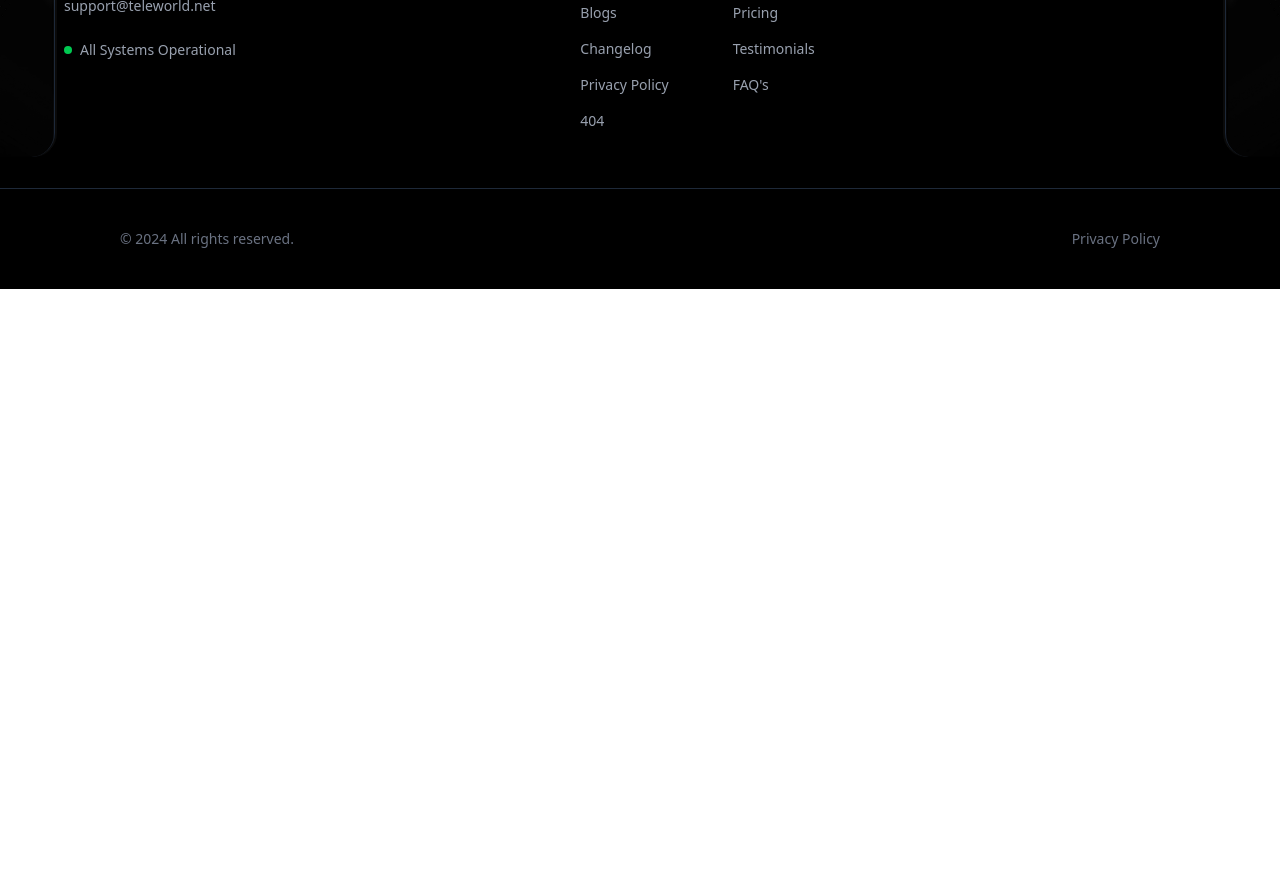
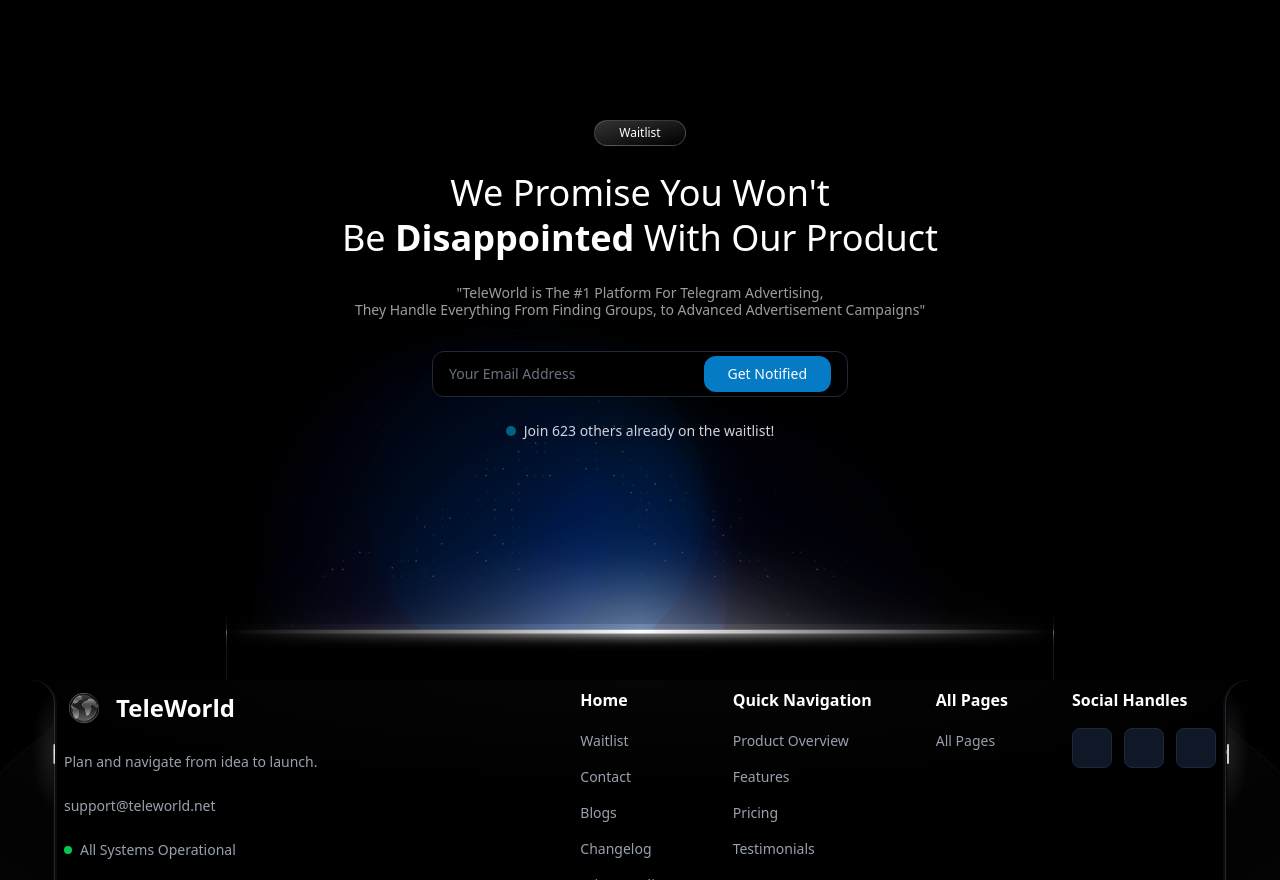
Before and after one commit to shubham007x/TeleWorld, a React (Vite) app: page / in a window 1280 px wide. Shown: the part 8880-9760 px from the top of the page. Before the commit the page ends 9169 px from the top, so only its background shows below. Built offline with nearby package versions, Linux system fonts and the light colour scheme; some icons are missing.

Commit message:
added waitlist section

```diff
--- a/src/App.jsx
+++ b/src/App.jsx
@@ -9,6 +9,7 @@
   Testimonials,
   FAQ,
   CTA,
+  Waitlist,
   Footer,
 } from "./components";
 
@@ -82,6 +83,7 @@
       />
       <FAQ fadeInUp={fadeInUp} />
       <CTA fadeInUp={fadeInUp} staggerContainer={staggerContainer} />
+      <Waitlist fadeInUp={fadeInUp} staggerContainer={staggerContainer} />
       <Footer />
     </div>
   );
--- /dev/null
+++ b/src/components/Waitlist.jsx
@@ -0,0 +1,119 @@
+import { motion } from "framer-motion";
+import { useState } from "react";
+import background from "../assets/Background.svg";
+import stars from "../assets/lightStar.png";
+
+function Waitlist({ fadeInUp, staggerContainer }) {
+  const [email, setEmail] = useState("");
+  const [count, setCount] = useState(623);
+
+  const handleSubmit = (e) => {
+    e.preventDefault();
+    // Add your waitlist logic here
+    console.log("Email submitted:", email);
+  };
+
+  return (
+    <section id="resources" className=" relative min-h-screen w-full flex flex-col items-center justify-center px-4 sm:px-6 lg:px-8 overflow-hidden bg-black ">
+      {/* Stars scattered at bottom */}
+      <div
+        className="absolute bottom-25 left-0 right-30 h-[50%] pointer-events-none z-100"
+        style={{
+          backgroundImage: `url(${stars})`,
+          backgroundSize: "contains",
+          backgroundPosition: "bottom center",
+          backgroundRepeat: "no-repeat",
+          opacity: 0.6,
+        }}
+      />
+      {/* <div class="backdrop-blur-xl bg-gradient-to-br from-white/20 via-white/10 to-transparent rounded-2xl border border-white/20 p-6 shadow-lg"></div> */}
+      {/* Blur overlay on background image */}
+      <div className="absolute sm:bottom-14  left-0 right-0 h-[50%] pointer-events-none bg-black/10 backdrop-blur-xl  z-20 opacity-80" />
+      <div
+        className="absolute bottom-0  left-0 right-0 h-[50%] pointer-events-none backdrop-blur-xs z-10"
+        style={{
+          backgroundImage: `url(${background})`,
+          backgroundSize: "contain",
+          backgroundPosition: "bottom center",
+          backgroundRepeat: "no-repeat",
+        }}
+      />
+
+      <motion.div
+        variants={staggerContainer}
+        initial="hidden"
+        whileInView="visible"
+        viewport={{ once: true, amount: 0.2 }}
+        className="flex flex-col items-center max-w-4xl z-40 text-center w-full gap-6 "
+      >
+        {/* Waitlist Badge */}
+        <motion.div
+          variants={fadeInUp}
+          className="text-xs backdrop-blur-xl bg-gradient-to-br from-white/20 via-white/10 to-transparent rounded-full border border-white/20 px-6 py-1 shadow-lg"
+        >
+          Waitlist
+        </motion.div>
+
+        {/* Main Heading */}
+        <motion.h2
+          variants={fadeInUp}
+          className="text-2xl sm:text-3xl md:text-4xl font-light leading-tight px-4 "
+        >
+          We Promise You Won't
+          <br />
+          <span className="block font-light">
+            Be <span className="font-semibold">Disappointed</span> With Our
+            Product
+          </span>
+        </motion.h2>
+
+        {/* Subheading */}
+        <motion.p
+          variants={fadeInUp}
+          className="text-sm   md:text-sm text-[#9D9D9D] max-w-2xl  leading-tight m-auto px-4"
+        >
+          "TeleWorld is The #1 Platform For Telegram Advertising,
+          <br className="hidden sm:block" />
+          They Handle Everything From Finding Groups, to Advanced Advertisement
+          Campaigns"
+        </motion.p>
+
+        {/* Email Form */}
+
+        <motion.form
+          variants={fadeInUp}
+          onSubmit={handleSubmit}
+          className="mt-2 w-full max-w-md px-4"
+        >
+          <div className="flex items-center gap-1 bg-black border border-gray-800 rounded-xl px-4 py-1">
+            <input
+              type="email"
+              placeholder="Your Email Address"
+              value={email}
+              onChange={(e) => setEmail(e.target.value)}
+              required
+              className="flex-1 bg-transparent text-white text-sm placeholder-gray-500 focus:outline-none"
+            />
+            <button
+              type="submit"
+              className="rounded-xl px-6 py-2 bg-[#047BC4] hover:bg-cyan-600 text-white text-sm font-medium rounded- transition-colors whitespace-nowrap"
+            >
+              Get Notified
+            </button>
+          </div>
+        </motion.form>
+
+        {/* Counter */}
+        <motion.p
+          variants={fadeInUp}
+          className="flex items-center gap-2 text-sm text-gray-300"
+        >
+          <span className="w-2.5 h-2.5 bg-cyan-500 rounded-full animate-pulse" />
+          Join {count.toLocaleString()} others already on the waitlist!
+        </motion.p>
+      </motion.div>
+    </section>
+  );
+}
+
+export default Waitlist;
--- a/src/components/index.js
+++ b/src/components/index.js
@@ -8,4 +8,5 @@
 export { default as Testimonials } from './Testimonials'
 export { default as FAQ } from './FAQ'
 export { default as CTA } from './CTA'
+export { default as Waitlist } from './Waitlist'
 export { default as Footer } from './Footer'
```
Also changed, not shown: .claude/settings.local.json, src/assets/Background.svg (added), src/assets/stars.svg (added).
